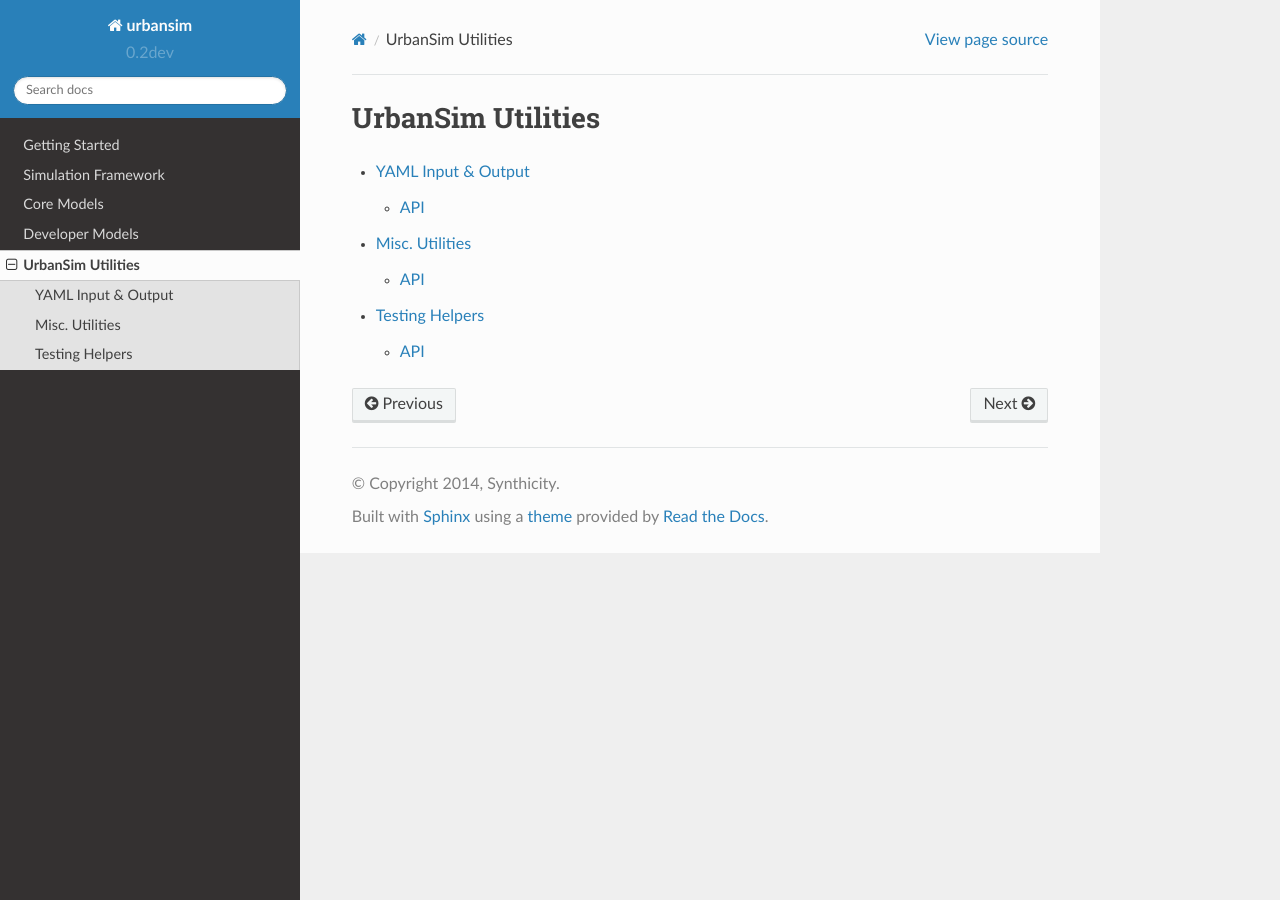
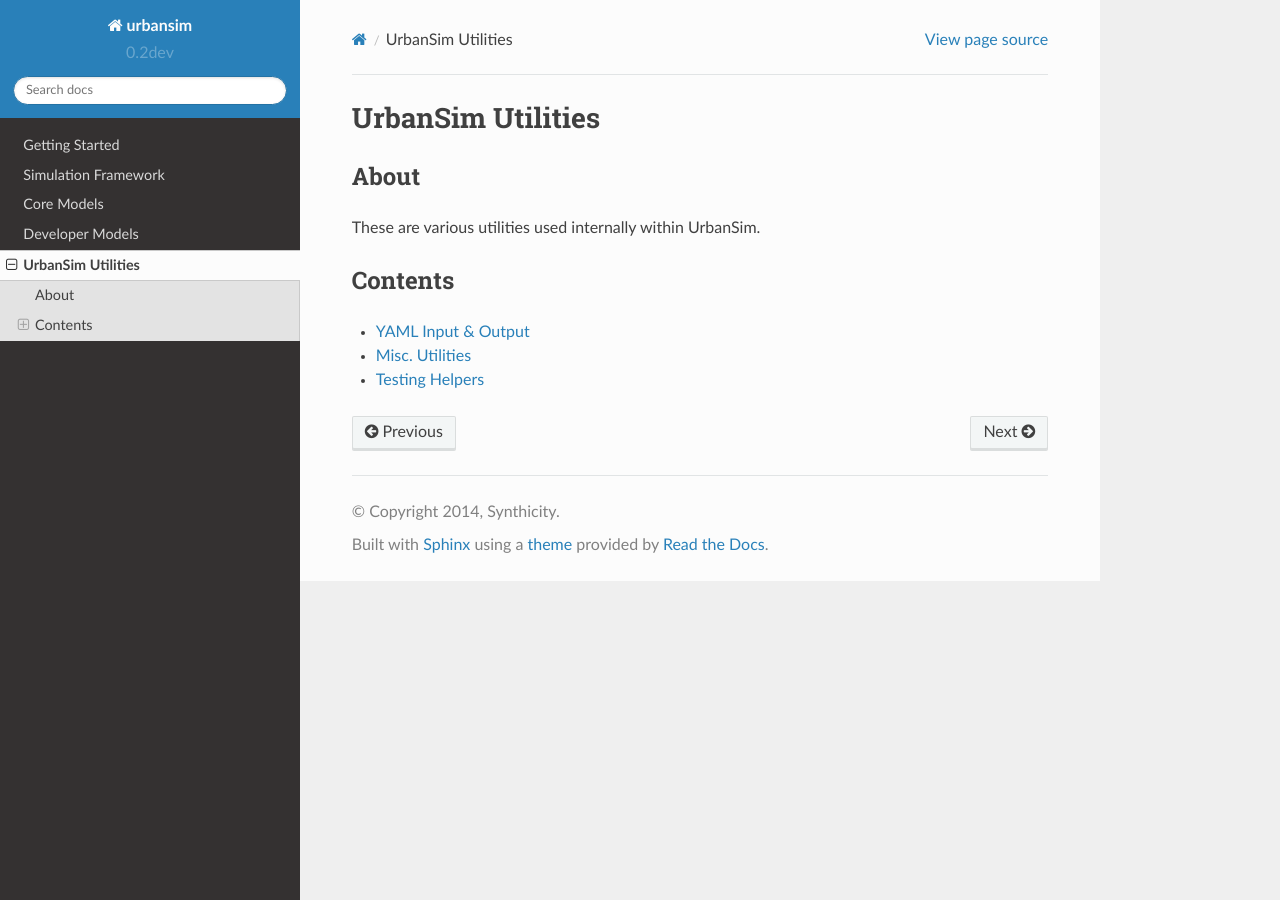
Before and after one commit to UDST/urbansim, a Sphinx documentation site: the page built from docs/utils/index.rst, in a window 1280 px wide. Built offline with Sphinx 7.4.7 and the Read the Docs theme 2.0.0, drawn with Linux system fonts in a browser that asks for light colours.

Commit message:
Small update to the utilities page
[ci skip]

```diff
--- a/docs/utils/index.rst
+++ b/docs/utils/index.rst
@@ -1,8 +1,16 @@
 UrbanSim Utilities
 ==================
 
+About
+-----
+
+These are various utilities used internally within UrbanSim.
+
+Contents
+--------
+
 .. toctree::
-   :maxdepth: 2
+   :maxdepth: 1
 
    yamlio
    misc
```
